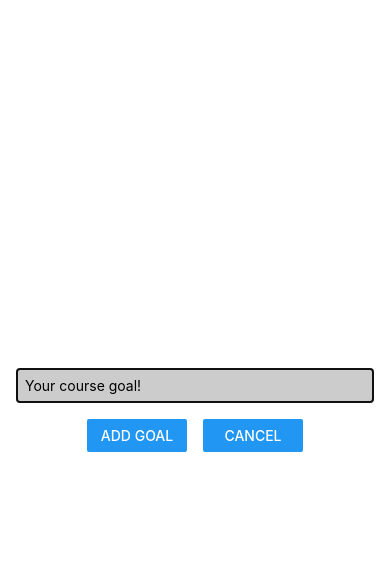
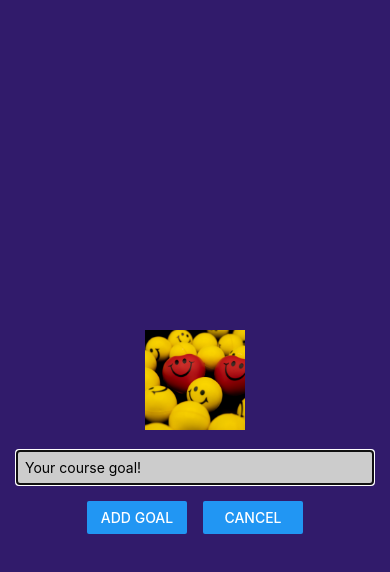
Before and after one commit to ihor-vip/ReactNative__Todo_list, a React Native app: screen / in a window 390 px wide. Both pictures are taken after a click on the button "ADD NEW GOAL". Shown: the top 572 px of the page. Built offline with nearby package versions, Linux system fonts and the light colour scheme.

Commit message:
add image to app

```diff
--- a/components/GoalInput.js
+++ b/components/GoalInput.js
@@ -1,4 +1,4 @@
-import {Button, TextInput, View, StyleSheet, Modal} from "react-native";
+import {Button, TextInput, View, StyleSheet, Modal, Image} from "react-native";
 import {useState} from "react";
 
 function GoalInput(props) {
@@ -16,6 +16,7 @@ function GoalInput(props) {
     return (
         <Modal visible={props.visible} animationType='slide'>
             <View style={styles.inputContainer}>
+                <Image style={styles.image} source={require('../assets/images/happy.jpg')} />
                 <TextInput
                     style={styles.textInput}
                     placeholder='Your course goal!'
@@ -44,10 +45,13 @@ const styles = StyleSheet.create({
         flex: 1,
         justifyContent: 'center',
         alignItems: 'center',
-        marginBottom: 24,
         padding: 16,
-        borderBottomWidth: 1,
-        borderBottomColor: '#cccccc'
+        backgroundColor: '#311b6b'
+    },
+    image: {
+      width: 100,
+      height: 100,
+      margin: 20
     },
     textInput: {
         borderWidth: 1,
```
Also changed, not shown: assets/images/happy.jpg (added).
